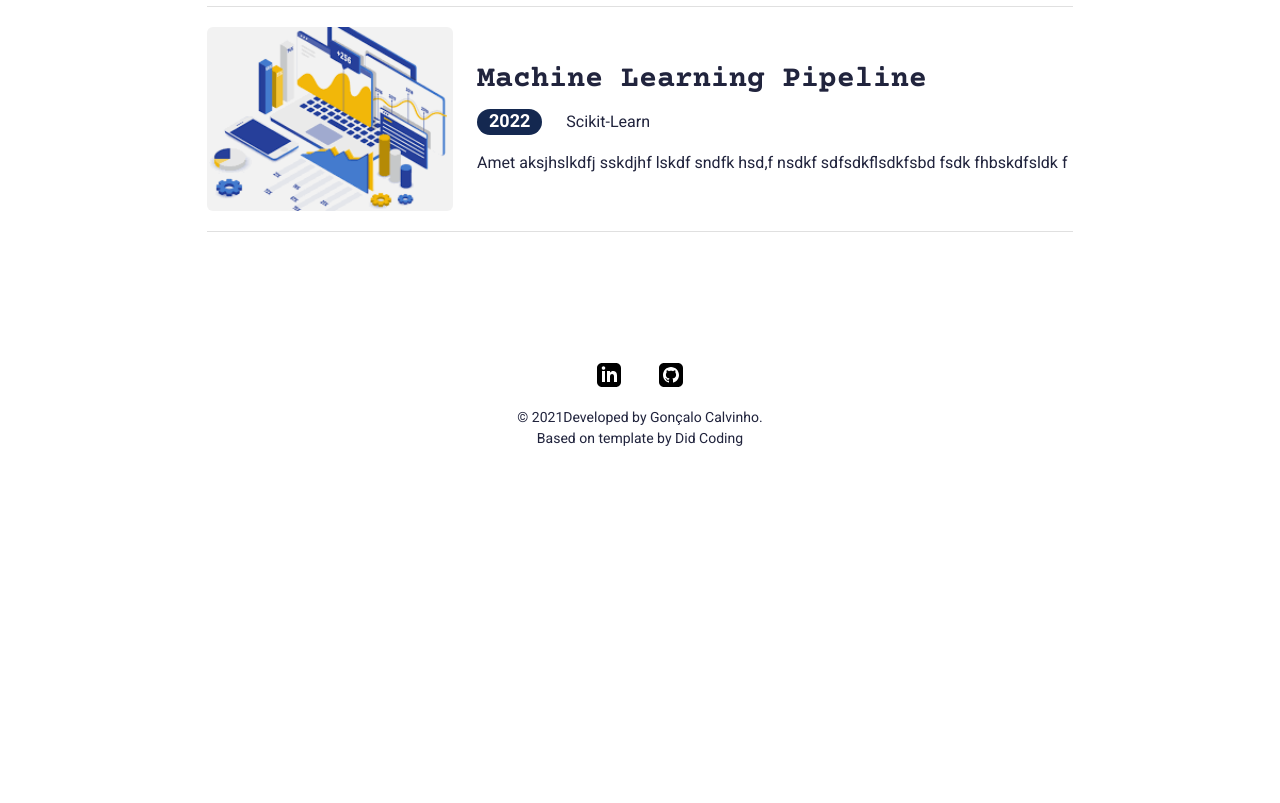
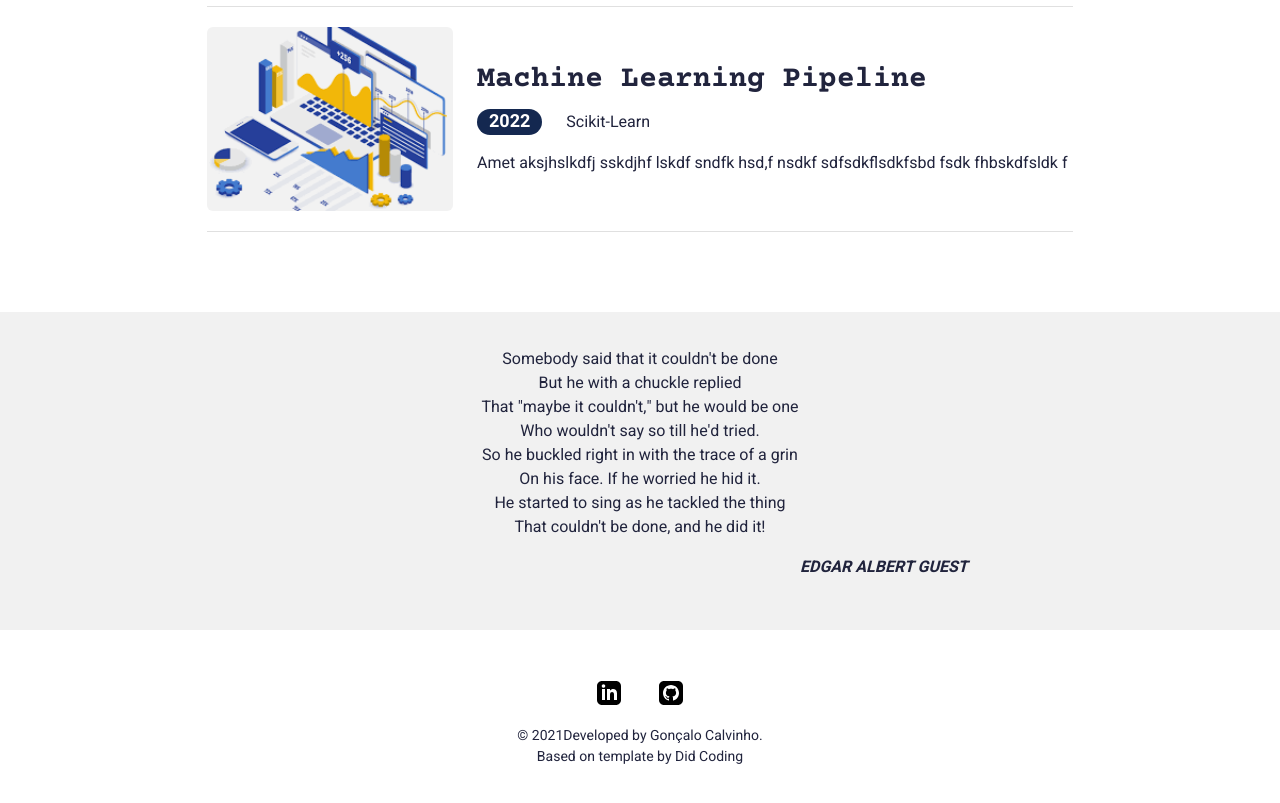
Before and after one commit to calvinhus/resume, a plain HTML site: page index.html in a window 1280 px wide. Shown: the part 1789-2592 px from the top of the page. Before the commit the page ends 2288 px from the top, so only its background shows below. Drawn offline with nearby package versions, Linux system fonts and the light colour scheme.

Commit message:
Added excerpt from poem

```diff
--- a/index.html
+++ b/index.html
@@ -324,6 +324,23 @@
       </div>
     </div>
   </section>
+
+  <section>
+    <div class="sectionSpaceSm lightBg">
+      <p style="text-align:center">
+        Somebody said that it couldn't be done<br>
+        But he with a chuckle replied<br>
+        That "maybe it couldn't," but he would be one<br>
+        Who wouldn't say so till he'd tried.<br>
+        So he buckled right in with the trace of a grin<br>
+        On his face. If he worried he hid it.<br>
+        He started to sing as he tackled the thing<br>
+        That couldn't be done, and he did it!<br></p>
+      <p style="margin-left:800px"><i><a href="https://www.poetryfoundation.org/poems/44314/it-couldnt-be-done"
+            target="_blank"><b>EDGAR ALBERT GUEST</b></a></i></p>
+    </div>
+  </section>
+
   <!-- ================================
   End Content
   ================================= -->
```
